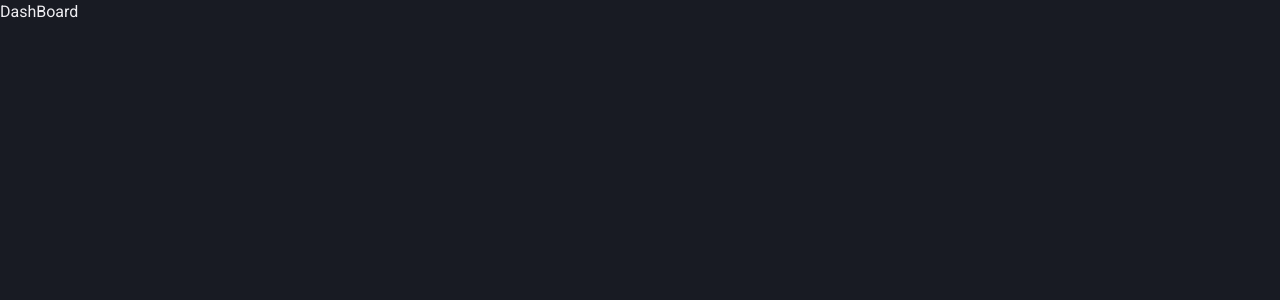
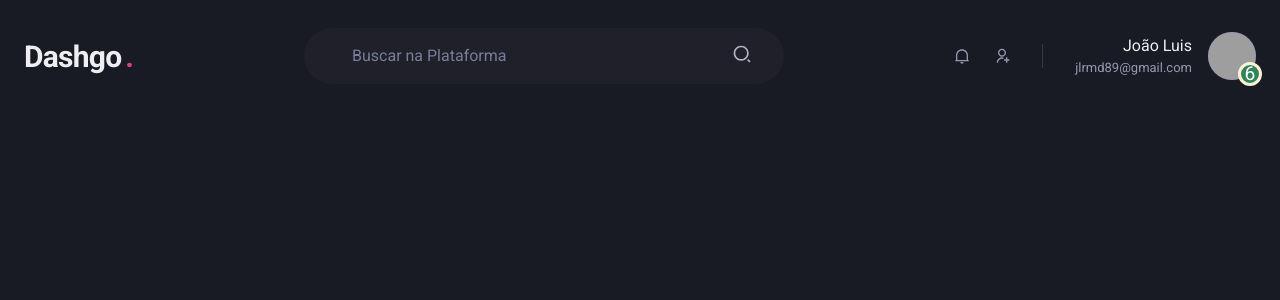
Before and after one commit to JUAUMDEV89/dashgo, a Next.js app: page /dashboard in a window 1280 px wide. Shown: the top 300 px of the page. Built offline with nearby package versions, Linux system fonts and the light colour scheme; grey boxes are pictures that could not be loaded.

Commit message:
Add Header in my App

```diff
--- a/components/header/index.tsx
+++ b/components/header/index.tsx
@@ -1,7 +1,85 @@
-import { Flex } from '@chakra-ui/react';
+import { Flex, Text, Input, Icon, Box, HStack, Avatar, AvatarBadge } from '@chakra-ui/react';
+
+import { RiNotification2Line, RiSearch2Line, RiUserAddLine } from 'react-icons/ri';
 
 export function Header(){
     return(
-      <Flex></Flex>
+      <Flex
+         as="header"
+         w="100%"
+         maxWidth={1480}
+         h="20"
+         mx="auto"
+         mt="4"
+         px="6"
+         align="center"
+      >
+       <Text
+         fontSize="3xl"
+         fontWeight="bold"
+         letterSpacing="tight"
+         w="64"
+       >
+           Dashgo
+           <Text as="span" ml="1" color="pink.500">.</Text>
+       </Text>
+
+
+       <Flex
+         as="label"
+         flex="1"
+         py="4"
+         px="8"
+         ml="6"
+         maxWidth={480}
+         alignSelf="center"
+         color="gray.200"
+         position="relative"
+         bg="gray.800"
+         borderRadius="full"
+       >
+           <Input
+             color="gray.50"
+             variant="unstyled"
+             px="4"
+             mr="4"
+             placeholder="Buscar na Plataforma"
+             _placeholder={{ color: 'gray.400' }}
+           />
+
+        <Icon as={RiSearch2Line} fontSize="20" />
+       </Flex>
+
+       <Flex
+         alignItems="center"
+         ml="auto"
+       >
+        <HStack
+          spacing="6"
+          mx="8"
+          pr="8"
+          py="1"
+          color="gray.300"
+          borderRightWidth={1}
+          borderColor="gray.700"
+        >
+           <Icon as={RiNotification2Line} />
+           <Icon as={RiUserAddLine} />
+        </HStack>
+
+        <Flex
+          align="center"
+        >
+          <Box mr="4" textAlign="right">
+            <Text>João Luis</Text>
+            <Text color="gray.300" fontSize="small">jlrmd89@gmail.com</Text>
+          </Box>
+
+          <Avatar name="João Luis" src="www.github.com/JUAUMDEV89.png" cursor="pointer">
+            <AvatarBadge borderColor="papayawhip" bg="green.600" boxSize="1.25em">6</AvatarBadge>
+          </Avatar>
+        </Flex>
+       </Flex>
+      </Flex>
     )
 }
--- a/package.json
+++ b/package.json
@@ -15,7 +15,8 @@
     "framer-motion": "4",
     "next": "11.0.1",
     "react": "17.0.2",
-    "react-dom": "17.0.2"
+    "react-dom": "17.0.2",
+    "react-icons": "^4.2.0"
   },
   "devDependencies": {
     "@types/react": "^17.0.14",
--- a/pages/dashboard.tsx
+++ b/pages/dashboard.tsx
@@ -1,5 +1,7 @@
+import { Header } from "../components/header";
+
 export default function Dashboard(){
     return(
-        <h1>DashBoard</h1>
+        <Header />
     )
 }
```
Also changed, not shown: 1 other file (tests, documents, lock files or other folders).
